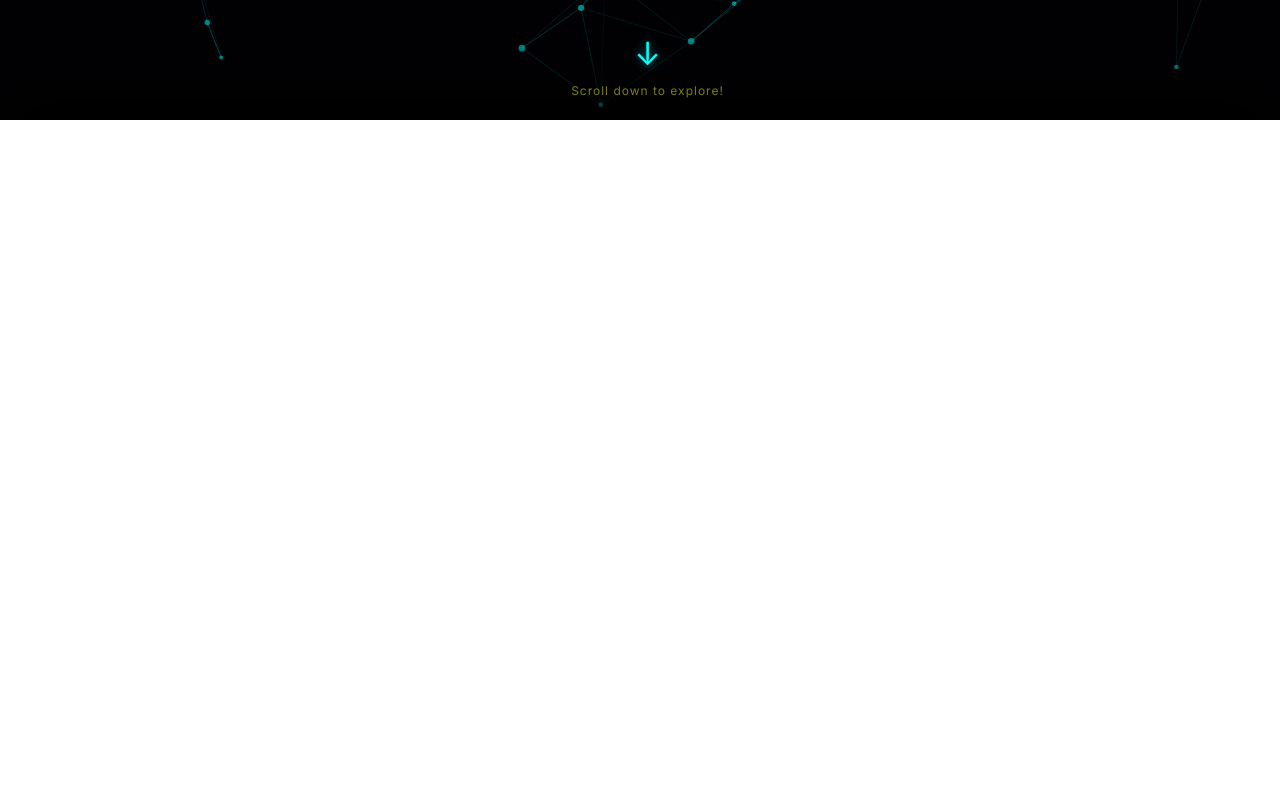
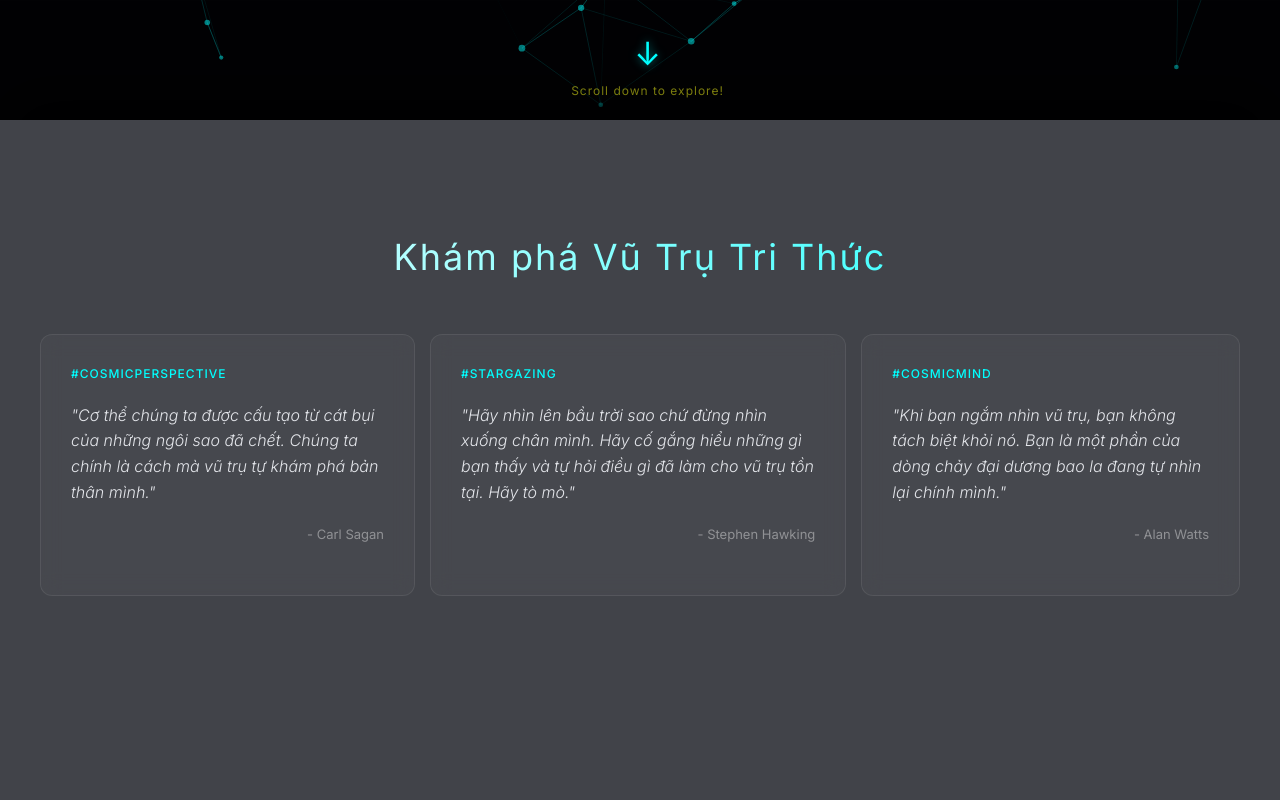
Before and after one commit to ZaydenVo/social-network-web, a React (Create React App) app: page / in a window 1280 px wide. Shown: the part 680-1480 px from the top of the page. Built offline with nearby package versions, Linux system fonts and the light colour scheme; no server answers.

Commit message:
feat(home): implement cosmic insights feed with modular card components

```diff
--- a/src/components/GlobalStyles/GlobalStyles.scss
+++ b/src/components/GlobalStyles/GlobalStyles.scss
@@ -2,6 +2,29 @@
 @import url('https://fonts.googleapis.com/css2?family=Inter:ital,opsz,wght@0,14..32,100..900;1,14..32,100..900');
 
 :root {
+  --bg-feed: rgba(18, 21, 28, 0.8);
+  --text-feed: #fff;
+  --title-gradient-start: #fff;
+
+  --card-bg: rgba(255, 255, 255, 0.03);
+  --card-border: rgba(255, 255, 255, 0.08);
+  --card-border-hover: rgba(0, 255, 255, 0.3);
+  --card-text: #e4e6eb;
+  --card-author: rgba(255, 255, 255, 0.4);
+  --card-shadow-hover: rgba(0, 255, 255, 0.1);
+}
+
+.lightTheme {
+  --bg-feed: #f6f7f9;
+  --text-feed: #1c1e21;
+  --title-gradient-start: #1c1e21;
+
+  --card-bg: #ffffff;
+  --card-border: rgba(0, 0, 0, 0.08);
+  --card-border-hover: #00ffff;
+  --card-text: #242526;
+  --card-author: rgba(0, 0, 0, 0.45);
+  --card-shadow-hover: rgba(0, 0, 0, 0.08);
 }
 
 * {
--- a/src/pages/Home/HomeLayout/HomeLayout.js
+++ b/src/pages/Home/HomeLayout/HomeLayout.js
@@ -6,6 +6,8 @@ import clsx from 'clsx';
 import { useEffect, useRef } from 'react';
 import { useTheme } from '~/Provider/ThemeProvider';
 import { Link } from 'react-router-dom';
+import { COSMIC_INSIGHTS } from './cosmicInsights.data';
+import { InsightCard } from '../components/InsightCard';
 
 function HomeLayout({ children, active = false }) {
   const feedRef = useRef(null);
@@ -19,7 +21,7 @@ function HomeLayout({ children, active = false }) {
     const handleScrollEvent = () => {
       const scrollTop = window.scrollY;
 
-      if (scrollTop > 500) {
+      if (scrollTop > 10) {
         setIsLightMode(true);
       } else {
         setIsLightMode(false);
@@ -40,10 +42,11 @@ function HomeLayout({ children, active = false }) {
 
   return (
     <div
-      className={clsx(styles.wrapper, {
-        [styles.active]: active,
-        [styles.lightTheme]: isLightMode,
-      })}
+      className={clsx(
+        styles.wrapper,
+        { [styles.active]: active },
+        { lightTheme: isLightMode },
+      )}
     >
       <section className={styles.welcomeSection}>
         <ParticlesBg />
@@ -69,6 +72,16 @@ function HomeLayout({ children, active = false }) {
 
       <section className={styles.feedSection} ref={feedRef}>
         <h2 className={styles.feedTitle}>Khám phá Vũ Trụ Tri Thức</h2>
+        <div className={styles.insights}>
+          {COSMIC_INSIGHTS.map((item) => (
+            <InsightCard
+              key={item.tag}
+              tag={item.tag}
+              content={item.content}
+              author={item.author}
+            />
+          ))}
+        </div>
       </section>
 
       <footer className={styles.footer}>
--- a/src/pages/Home/HomeLayout/HomeLayout.module.scss
+++ b/src/pages/Home/HomeLayout/HomeLayout.module.scss
@@ -172,6 +172,12 @@
   }
 }
 
+.insights {
+  display: flex;
+  flex-direction: row;
+  gap: 15px;
+}
+
 .footer {
   width: 100%;
   background-color: rgba(18, 21, 28, 0.8);
--- /dev/null
+++ b/src/pages/Home/HomeLayout/cosmicInsights.data.js
@@ -0,0 +1,20 @@
+export const COSMIC_INSIGHTS = [
+  {
+    tag: 'CosmicPerspective',
+    content:
+      'Cơ thể chúng ta được cấu tạo từ cát bụi của những ngôi sao đã chết. Chúng ta chính là cách mà vũ trụ tự khám phá bản thân mình.',
+    author: 'Carl Sagan',
+  },
+  {
+    tag: 'Stargazing',
+    content:
+      'Hãy nhìn lên bầu trời sao chứ đừng nhìn xuống chân mình. Hãy cố gắng hiểu những gì bạn thấy và tự hỏi điều gì đã làm cho vũ trụ tồn tại. Hãy tò mò.',
+    author: 'Stephen Hawking',
+  },
+  {
+    tag: 'CosmicMind',
+    content:
+      'Khi bạn ngắm nhìn vũ trụ, bạn không tách biệt khỏi nó. Bạn là một phần của dòng chảy đại dương bao la đang tự nhìn lại chính mình.',
+    author: 'Alan Watts',
+  },
+];
--- /dev/null
+++ b/src/pages/Home/components/InsightCard/InsightCard.js
@@ -0,0 +1,17 @@
+import styles from './InsightCard.module.scss';
+
+function InsightCard({ tag, content, author }) {
+  return (
+    <div className={styles.cardWrapper}>
+      <span className={styles.cardTag}>#{tag}</span>
+
+      <p className={styles.cardContent}>"{content}"</p>
+
+      <span className={styles.cardAuthor}>- {author}</span>
+
+      <div className={styles.glowEffect}></div>
+    </div>
+  );
+}
+
+export default InsightCard;
--- /dev/null
+++ b/src/pages/Home/components/InsightCard/InsightCard.module.scss
@@ -0,0 +1,48 @@
+.cardWrapper {
+  position: relative;
+  background-color: var(--card-bg);
+  border: 1px solid var(--card-border);
+  border-radius: 12px;
+  padding: 30px;
+  display: flex;
+  flex-direction: column;
+  gap: 20px;
+  overflow: hidden;
+  backdrop-filter: blur(10px);
+  transition: all 0.4s cubic-bezier(0.25, 1, 0.5, 1);
+
+  &:hover {
+    transform: translateY(-5px);
+    background-color: var(--card-bg-hover, rgba(255, 255, 255, 0.05));
+    border-color: var(--card-border-hover);
+    box-shadow: 0 10px 30px var(--card-shadow-hover);
+  }
+
+  .cardTag {
+    font-family: 'Inter', sans-serif;
+    font-size: 1.2rem;
+    color: #00ffff;
+    font-weight: 500;
+    letter-spacing: 1px;
+    text-transform: uppercase;
+  }
+
+  .cardContent {
+    font-family: 'Inter', sans-serif;
+    font-size: 1.6rem;
+    line-height: 1.6;
+    color: var(--card-text);
+    font-weight: 300;
+    margin: 0;
+    font-style: italic;
+  }
+
+  .cardAuthor {
+    font-family: 'Inter', sans-serif;
+    font-size: 1.3rem;
+    color: var(--card-author);
+    font-weight: 400;
+    margin-top: auto;
+    align-self: flex-end;
+  }
+}
--- /dev/null
+++ b/src/pages/Home/components/InsightCard/index.js
@@ -0,0 +1 @@
+export { default as InsightCard } from './InsightCard';
```
